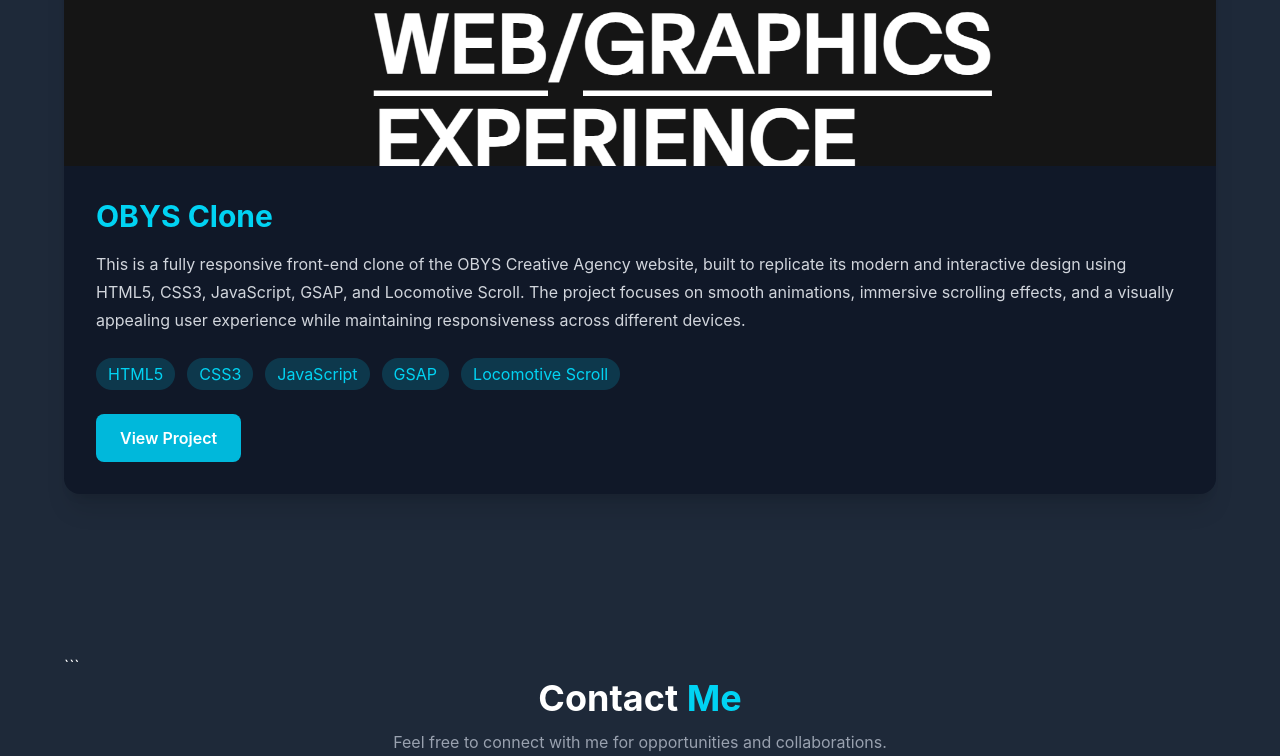
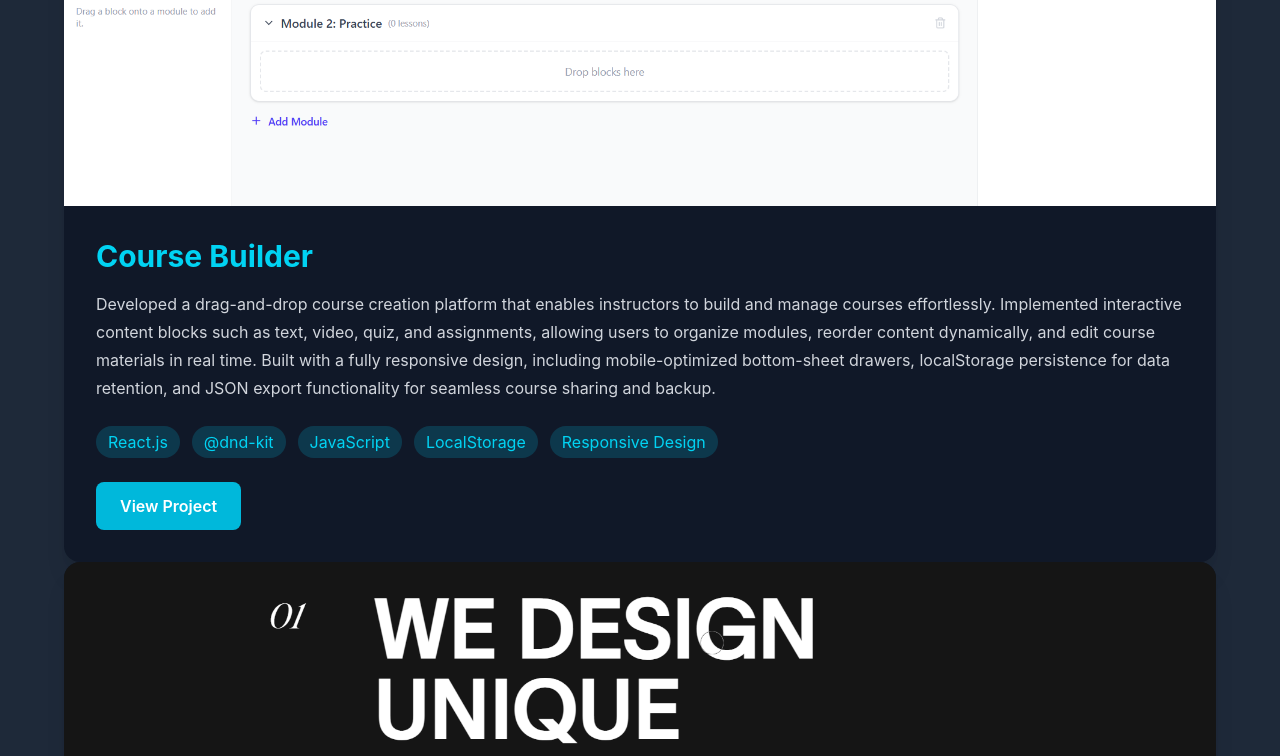
Before and after one commit to himanshuverma0007/himanshu-portfolio, a React (Vite) app: page / in a window 1280 px wide. Shown: the part 5456-6212 px from the top of the page. Built offline with nearby package versions, Linux system fonts and the light colour scheme.

Commit message:
adding course builder

```diff
--- a/src/Projects.jsx
+++ b/src/Projects.jsx
@@ -190,6 +190,63 @@
 
 </div>
 </div>
+{/* Course Builder Project */}
+<div className="bg-gray-900 rounded-2xl overflow-hidden shadow-xl hover:scale-[1.02] transition duration-300 mt-10">
+
+  <img
+    src="/course-builder.png"
+    alt="Course Builder"
+    className="w-full h-[350px] object-cover"
+  />
+
+  <div className="p-8">
+    <h3 className="text-3xl font-bold text-cyan-400 mb-4">
+      Course Builder
+    </h3>
+
+    <p className="text-gray-300 leading-7 mb-6">
+      Developed a drag-and-drop course creation platform that enables
+      instructors to build and manage courses effortlessly. Implemented
+      interactive content blocks such as text, video, quiz, and assignments,
+      allowing users to organize modules, reorder content dynamically, and
+      edit course materials in real time. Built with a fully responsive
+      design, including mobile-optimized bottom-sheet drawers, localStorage
+      persistence for data retention, and JSON export functionality for
+      seamless course sharing and backup.
+    </p>
+
+    <div className="flex flex-wrap gap-3 mb-6">
+      <span className="bg-cyan-500/20 text-cyan-400 px-3 py-1 rounded-full">
+        React.js
+      </span>
+
+      <span className="bg-cyan-500/20 text-cyan-400 px-3 py-1 rounded-full">
+        @dnd-kit
+      </span>
+
+      <span className="bg-cyan-500/20 text-cyan-400 px-3 py-1 rounded-full">
+        JavaScript
+      </span>
+
+      <span className="bg-cyan-500/20 text-cyan-400 px-3 py-1 rounded-full">
+        LocalStorage
+      </span>
+
+      <span className="bg-cyan-500/20 text-cyan-400 px-3 py-1 rounded-full">
+        Responsive Design
+      </span>
+    </div>
+
+    <a
+      href="https://course-builder-plum.vercel.app/"
+      target="_blank"
+      rel="noopener noreferrer"
+      className="inline-block bg-cyan-500 hover:bg-cyan-600 px-6 py-3 rounded-lg font-semibold transition"
+    >
+      View Project
+    </a>
+  </div>
+</div>
         <div className="bg-gray-900 rounded-2xl overflow-hidden shadow-xl hover:scale-[1.02] transition duration-300">
 
           {/* Project Image */}
```
Also changed, not shown: public/course-builder.png (added).
